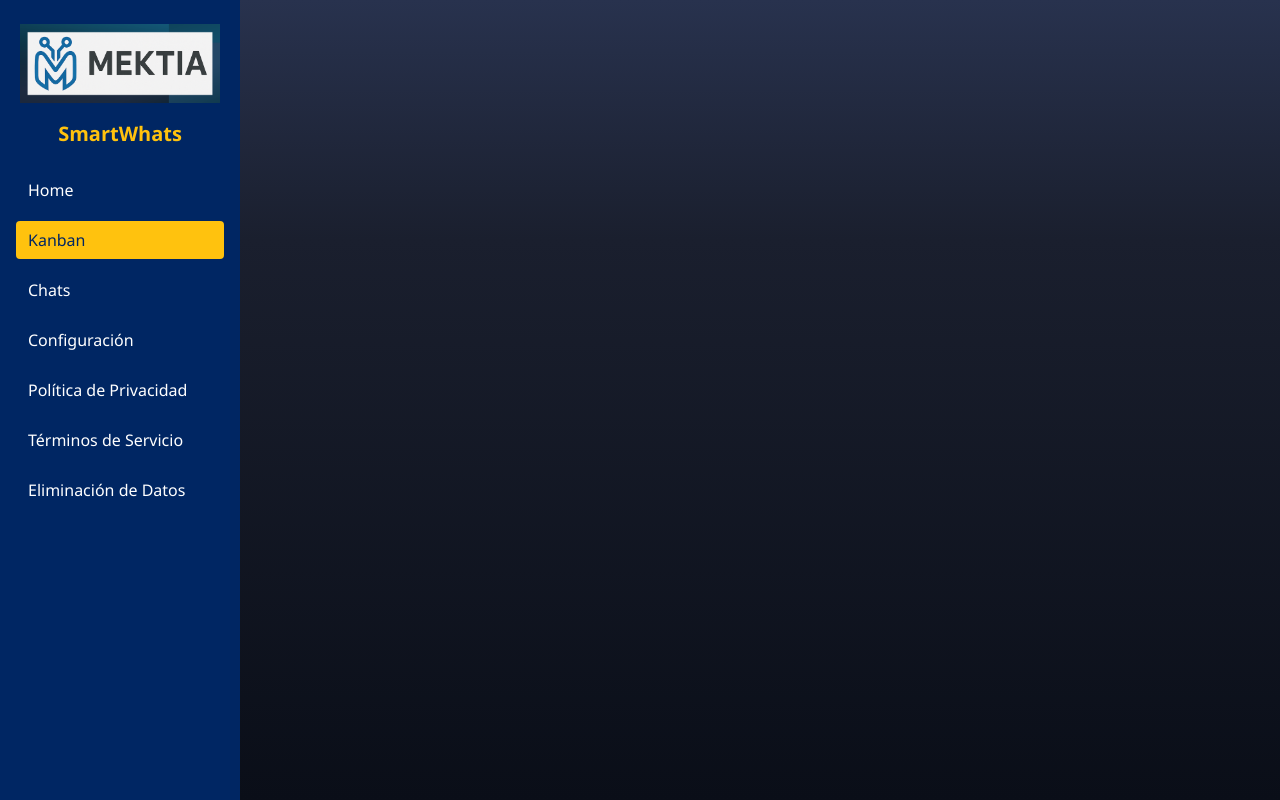
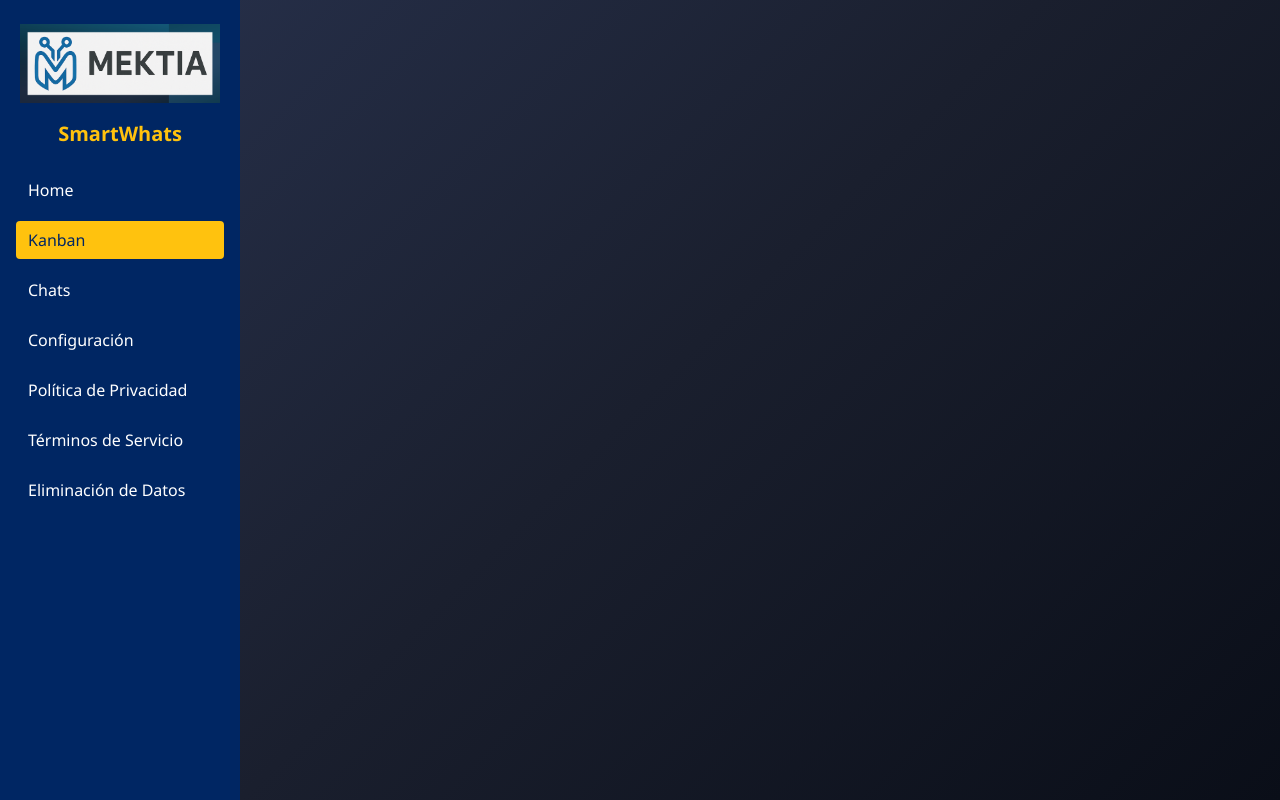
Before and after one commit to Mektiaventas/Whatsmektia, a Flask app: page /kanban in a window 1280 px wide. Run offline with Flask 3, Linux system fonts and the light colour scheme; data that the repository does not hold is empty.

Commit message:
mayor gradiente de fondo 2

```diff
--- a/static/css/styles.css
+++ b/static/css/styles.css
@@ -31,16 +31,17 @@ html, body {
 
 body {
   font-family: 'Segoe UI', sans-serif;
-  /* GRADIENTE COMPLETO - OCUPA TODA LA ALTURA */
+  /* GRADIENTE QUE OCUPA TODA LA PANTALLA UNIFORMEMENTE */
   background: linear-gradient(
-    to bottom,
+    135deg, /* Diagonal para mejor efecto */
     var(--bg-light-1) 0%,
-    var(--bg-light-2) 30%,
+    var(--bg-light-2) 50%,
     var(--bg-dark) 100%
   );
-  background-attachment: fixed; /* Fija el gradiente a toda la pantalla */
-  background-size: 100% 100%; /* Cubre toda el área */
-  min-height: 100vh; /* Asegura que ocupe al menos toda la pantalla */
+  background-attachment: fixed;
+  background-repeat: no-repeat;
+  background-size: cover;
+  min-height: 100vh;
   color: var(--text-light);
 }
 
```
